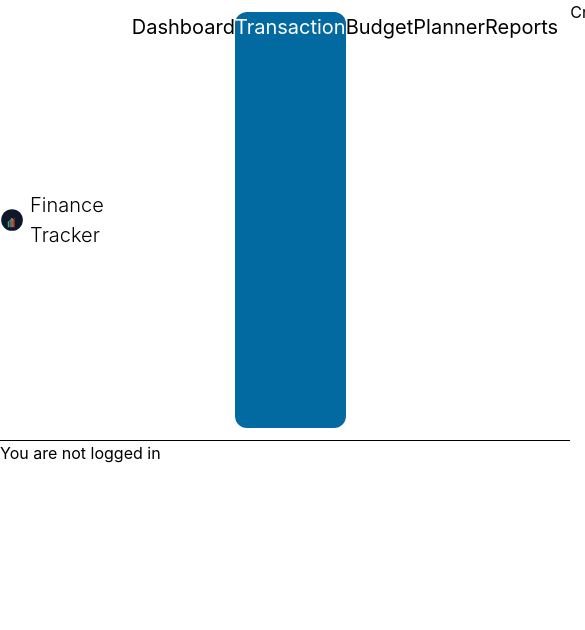
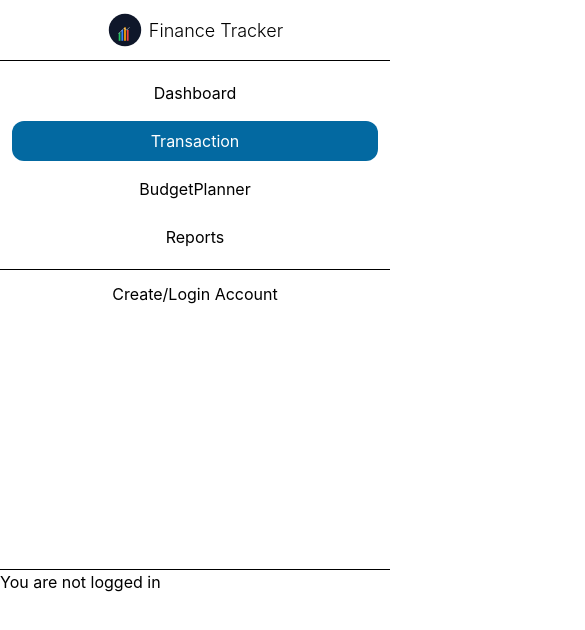
Before and after one commit to MudassirAli399/MERN-FINANCE-TRACKER, a React (Vite) app in the folder FRONTEND/: page /transaction in a window 390 px wide. Shown: the top 630 px of the page, 585 px wide, since content can reach past the window. Built offline with nearby package versions, Linux system fonts and the light colour scheme.

Commit message:
MAke responsive mistake correct

```diff
--- a/FRONTEND/src/Pages/addbudget.jsx
+++ b/FRONTEND/src/Pages/addbudget.jsx
@@ -77,9 +77,9 @@ export default function Addbudget() {
         (<div className="min-h-screen flex items-center justify-center bg-[whitesmoke] p-4">
       <form
         onSubmit={handleSubmit(onSubmit)}
-        className="bg-white p-8 rounded-xl shadow-md w-full max-w-md space-y-5"
+        className="bg-white p-5 sm:p-8 rounded-xl shadow-md w-full max-w-md space-y-5"
       >
-        <h1 className="text-2xl font-semibold text-blue-600 mb-2">
+        <h1 className="text-xl sm:text-2xl font-semibold text-blue-600 mb-2">
           Create Budget
         </h1>
 
@@ -97,7 +97,7 @@ export default function Addbudget() {
 
 
         {fields.map((field, index) => (
-          <div key={field.id} className="grid grid-cols-2 gap-3">
+          <div key={field.id} className="grid grid-cols-1 sm:grid-cols-2 gap-3">
             <div>
               <label className="block text-sm text-slate-700 mb-1">
                 Name
--- a/FRONTEND/src/header.jsx
+++ b/FRONTEND/src/header.jsx
@@ -8,16 +8,16 @@ export default function Header({dark,setDark}){
     return(
         <>
             <div className="
+            w-full
+            h-auto
+            md:h-auto
             lg:h-screen
-            md:h-[300px]
-            md:w-full
-            md:sticky
-            md:top-0
-            md:bottom-0
+            sticky
+            top-0
             z-50
-            lg:sticky
-            lg:top-0
-            border-r
+            border-b
+            lg:border-b-0
+            lg:border-r
             bg-white
             text-black
             dark:bg-gray-900
@@ -25,21 +25,30 @@ export default function Header({dark,setDark}){
             dark:border-gray-700
             ">
 
-                <div className="h-full w-full flex lg:flex-col md:flex-row">
+                <div className="h-full w-full flex flex-col md:flex-row lg:flex-col">
 
                     {/* Logo */}
                     <div className="
-                    border-b border-black
+                    border-b
+                    md:border-b-0
+                    md:border-r
+                    lg:border-r-0
+                    lg:border-b
+                    border-black
                     flex items-center justify-center
-                    flex-[0.3] gap-1.5
+                    gap-1.5
+                    py-3
+                    md:flex-[0.3]
+                    lg:flex-[0.3]
                     dark:border-gray-700
                     ">
 
                         <svg
-                        width="40"
-                        height="40"
+                        width="36"
+                        height="36"
                         viewBox="0 0 200 200"
                         xmlns="http://www.w3.org/2000/svg"
+                        className="shrink-0"
                         >
 
                             <circle
@@ -92,7 +101,8 @@ export default function Header({dark,setDark}){
 
                         <p className="
                         font-sans
-                        text-[20px]
+                        text-[18px]
+                        sm:text-[20px]
                         font-light
                         dark:text-white
                         ">
@@ -103,27 +113,38 @@ export default function Header({dark,setDark}){
 
                     {/* Navigation */}
                     <div className="
-                    border-b border-black
-                    flex-[3]
+                    border-b
+                    lg:border-b
+                    md:border-b-0
+                    md:border-r
+                    lg:border-r-0
+                    border-black
                     flex
+                    flex-col
+                    sm:flex-row
+                    md:flex-row
                     lg:flex-col
-                    md:flex-row
-                    md:gap-8
+                    flex-wrap
+                    md:flex-nowrap
+                    md:flex-[3]
+                    lg:flex-[3]
+                    gap-2
+                    md:gap-4
                     lg:gap-2
+                    items-stretch
                     md:items-center
                     lg:items-start
-                    lg:justify-start
-                    md:justify-center
+
                     p-3
                     dark:border-gray-700
                     ">
 
-                        <div className="lg:h-[40px] md:h-[100px] md:w-[100px] lg:w-full flex justify-center">
+                        <div className="h-[40px] w-full md:w-[110px] lg:w-full flex justify-center">
 
                             <NavLink
                             to="/"
                             className={({isActive}) =>
-                            `block w-full text-center font-sans text-[20px] rounded-xl
+                            `flex items-center justify-center w-full h-full text-center font-sans text-[16px] sm:text-[18px] lg:text-[20px] rounded-xl
                             ${
                             isActive
                             ? "text-white bg-[rgb(3,105,161)]"
@@ -136,12 +157,12 @@ export default function Header({dark,setDark}){
 
                         </div>
 
-                        <div className="lg:h-[40px] md:h-[100px] md:w-[100px] lg:w-full flex justify-center">
+                        <div className="h-[40px] w-full md:w-[110px] lg:w-full flex justify-center">
 
                             <NavLink
                             to="/transaction"
                             className={({isActive}) =>
-                            `block w-full text-center font-sans text-[20px] rounded-xl
+                            `flex items-center justify-center w-full h-full text-center font-sans text-[16px] sm:text-[18px] lg:text-[20px] rounded-xl
                             ${
                             isActive
                             ? "text-white bg-[rgb(3,105,161)]"
@@ -154,12 +175,12 @@ export default function Header({dark,setDark}){
 
                         </div>
 
-                        <div className="lg:h-[40px] md:h-[100px] md:w-[100px] lg:w-full flex justify-center">
+                        <div className="h-[40px] w-full md:w-[110px] lg:w-full flex justify-center">
 
                             <NavLink
                             to="/budgetplanner"
                             className={({isActive}) =>
-                            `block w-full text-center font-sans text-[20px] rounded-xl
+                            `flex items-center justify-center w-full h-full text-center font-sans text-[16px] sm:text-[18px] lg:text-[20px] rounded-xl
                             ${
                             isActive
                             ? "text-white bg-[rgb(3,105,161)]"
@@ -172,12 +193,12 @@ export default function Header({dark,setDark}){
 
                         </div>
 
-                        <div className="lg:h-[40px] md:h-[100px] md:w-[100px] lg:w-full flex justify-center">
+                        <div className="h-[40px] w-full md:w-[110px] lg:w-full flex justify-center">
 
                             <NavLink
                             to="/reports"
                             className={({isActive}) =>
-                            `block w-full text-center font-sans text-[20px] rounded-xl
+                            `flex items-center justify-center w-full h-full text-center font-sans text-[16px] sm:text-[18px] lg:text-[20px] rounded-xl
                             ${
                             isActive
                             ? "text-white bg-[rgb(3,105,161)]"
@@ -194,12 +215,32 @@ export default function Header({dark,setDark}){
 
                     {user.Active ? (
 
-                        <div className="flex-[0.7] grid lg:grid-rows-[2.5fr_1.5fr] gap-2">
+                            <div className="
+                            w-full
 
-                            <div className="grid lg:grid-cols-[1fr_3fr]">
+                            grid
 
-                                <div className="flex justify-end items-end">
+                            grid-cols-1
+                            sm:grid-cols-2
+                            md:grid-cols-1
+                            lg:grid-cols-1
 
+                            gap-3
+
+                            p-3
+                            ">
+                            <div className="
+                            grid
+
+                            grid-cols-[50px_1fr]
+
+                            items-center
+                            ">
+                                <div className="
+                                flex
+                                justify-center
+                                items-center
+                                ">
                                     <div className="
                                     w-10 h-10
                                     text-center
@@ -214,13 +255,18 @@ export default function Header({dark,setDark}){
 
                                 </div>
 
-                                <div className="text-[12px] pt-3">
+                                <div className="
+                                        text-sm
+                                        pl-2
+                                        truncate
+                                        ">
 
                                     <p className="
                                     font-bold
                                     font-sans
                                     text-black
                                     dark:text-white
+                                    truncate
                                     ">
                                         {user.Name}
                                     </p>
@@ -229,6 +275,7 @@ export default function Header({dark,setDark}){
                                     text-gray-600
                                     font-sans
                                     dark:text-gray-300
+                                    truncate
                                     ">
                                         {user.Email}
                                     </p>
@@ -242,7 +289,8 @@ export default function Header({dark,setDark}){
                                 <button
                                 onClick={() => setDark(!dark)}
                                 className="
-                                block w-full h-full rounded-xl
+                                block w-full h-full min-h-[40px] rounded-xl
+                                text-sm sm:text-base
                                 bg-[rgb(250,250,250)]
                                 text-black
                                 dark:bg-gray-700
@@ -260,7 +308,7 @@ export default function Header({dark,setDark}){
 
                     ) : (
 
-                        <center>
+                        <center className="py-3">
                             <Link to="/create">
                                 Create/Login Account
                             </Link>
```
Also changed, not shown: FRONTEND/src/Components/AddTransaction.jsx (+10 -6 lines), FRONTEND/src/Pages/budgetplanner.jsx (+20 -18 lines), FRONTEND/src/Pages/dashboard.jsx (+15 -15 lines), FRONTEND/src/Pages/reports.jsx (+17 -17 lines), FRONTEND/src/Pages/transaction.jsx (+30 -22 lines).
